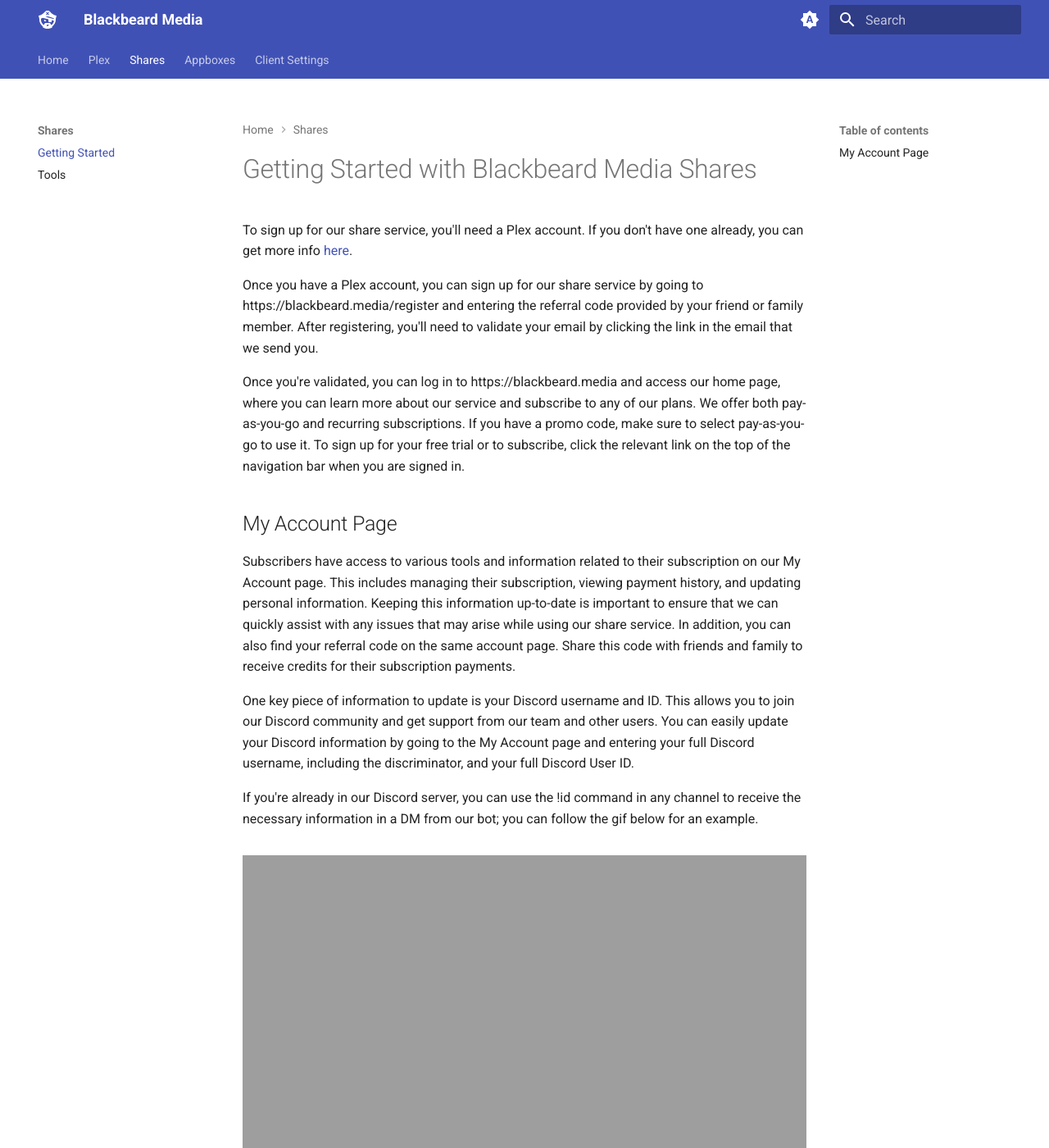
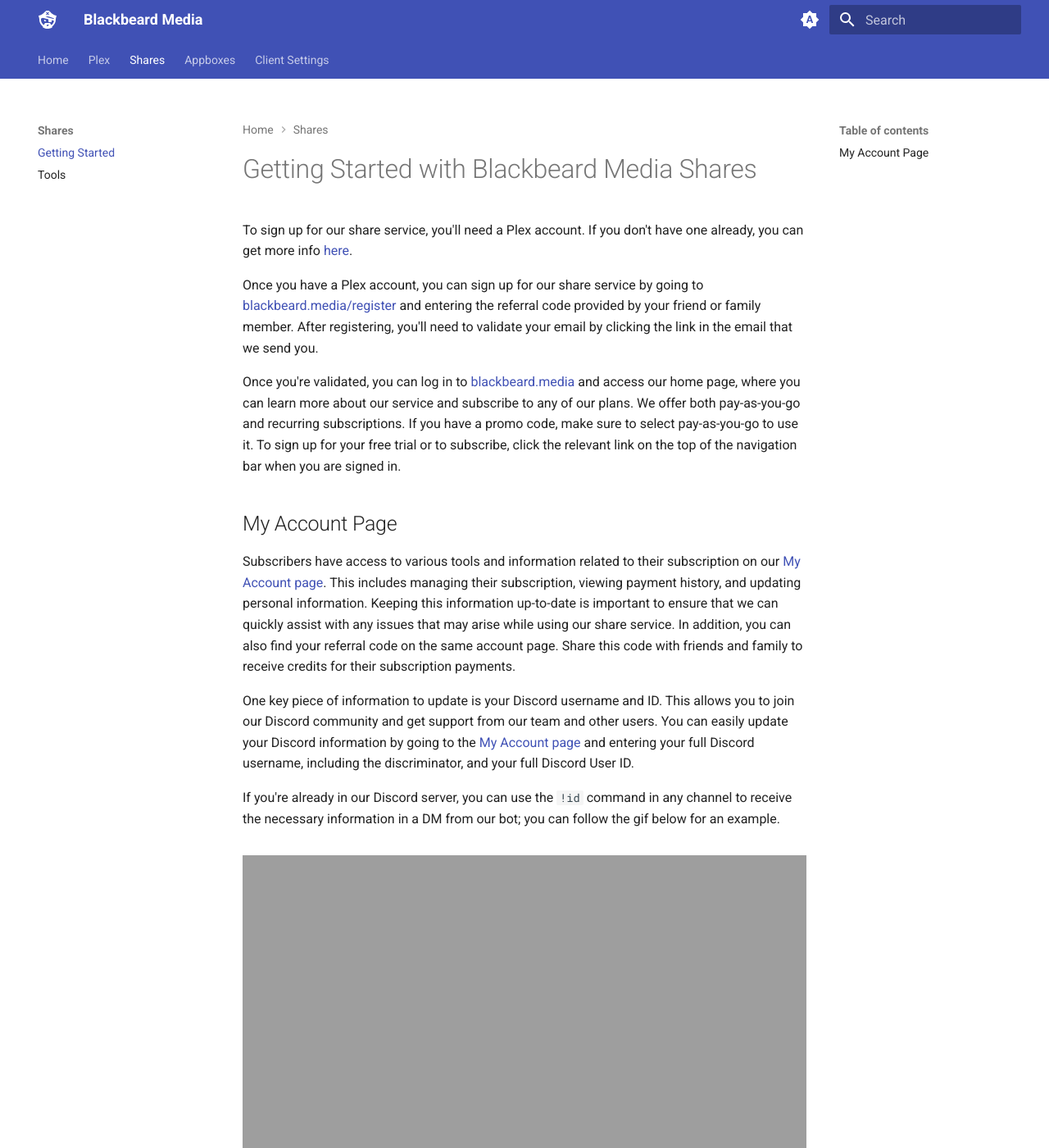
Before and after one commit to neomedia6989/docs-2, an MkDocs documentation site: the page built from docs/shares/getting-started.md, in a window 1280 px wide and 1400 px high. Shown: the whole window at 82% size. Built offline with MkDocs 1.6.1 and Material for MkDocs 9.7.7, drawn with Linux system fonts in a browser that asks for light colours; some of the changed lines change nothing that is shown.

Commit message:
Update getting-started.md

```diff
--- a/docs/shares/getting-started.md
+++ b/docs/shares/getting-started.md
@@ -2,17 +2,17 @@
 
 To sign up for our share service, you'll need a Plex account. If you don't have one already, you can get more info [here](../plex/getting-started.md).
 
-Once you have a Plex account, you can sign up for our share service by going to https://blackbeard.media/register and entering the referral code provided by your friend or family member. After registering, you'll need to validate your email by clicking the link in the email that we send you.
+Once you have a Plex account, you can sign up for our share service by going to [blackbeard.media/register](https://blackbeard.media/register) and entering the referral code provided by your friend or family member. After registering, you'll need to validate your email by clicking the link in the email that we send you.
 
-Once you're validated, you can log in to https://blackbeard.media and access our home page, where you can learn more about our service and subscribe to any of our plans. We offer both pay-as-you-go and recurring subscriptions. If you have a promo code, make sure to select pay-as-you-go to use it. To sign up for your free trial or to subscribe, click the relevant link on the top of the navigation bar when you are signed in.
+Once you're validated, you can log in to [blackbeard.media](https://blackbeard.media) and access our home page, where you can learn more about our service and subscribe to any of our plans. We offer both pay-as-you-go and recurring subscriptions. If you have a promo code, make sure to select pay-as-you-go to use it. To sign up for your free trial or to subscribe, click the relevant link on the top of the navigation bar when you are signed in.
 
 ## My Account Page
 
-Subscribers have access to various tools and information related to their subscription on our My Account page. This includes managing their subscription, viewing payment history, and updating personal information. Keeping this information up-to-date is important to ensure that we can quickly assist with any issues that may arise while using our share service. In addition, you can also find your referral code on the same account page. Share this code with friends and family to receive credits for their subscription payments.
+Subscribers have access to various tools and information related to their subscription on our [My Account page](https://blackbeard.media/my-account). This includes managing their subscription, viewing payment history, and updating personal information. Keeping this information up-to-date is important to ensure that we can quickly assist with any issues that may arise while using our share service. In addition, you can also find your referral code on the same account page. Share this code with friends and family to receive credits for their subscription payments.
 
-One key piece of information to update is your Discord username and ID. This allows you to join our Discord community and get support from our team and other users. You can easily update your Discord information by going to the My Account page and entering your full Discord username, including the discriminator, and your full Discord User ID.
+One key piece of information to update is your Discord username and ID. This allows you to join our Discord community and get support from our team and other users. You can easily update your Discord information by going to the [My Account page](https://blackbeard.media/my-account) and entering your full Discord username, including the discriminator, and your full Discord User ID.
 
-If you're already in our Discord server, you can use the !id command in any channel to receive the necessary information in a DM from our bot; you can follow the gif below for an example.
+If you're already in our Discord server, you can use the `!id` command in any channel to receive the necessary information in a DM from our bot; you can follow the gif below for an example.
 
 <figure markdown>
 ![(../media/discord_share.gif "How to Link Your Discord")](https://docs.blackbeard.media/media/discord_share.gif){ width=750 }
```
